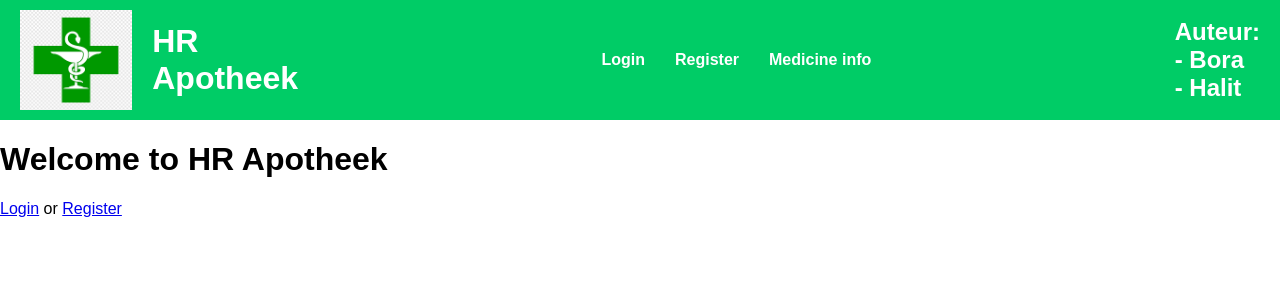
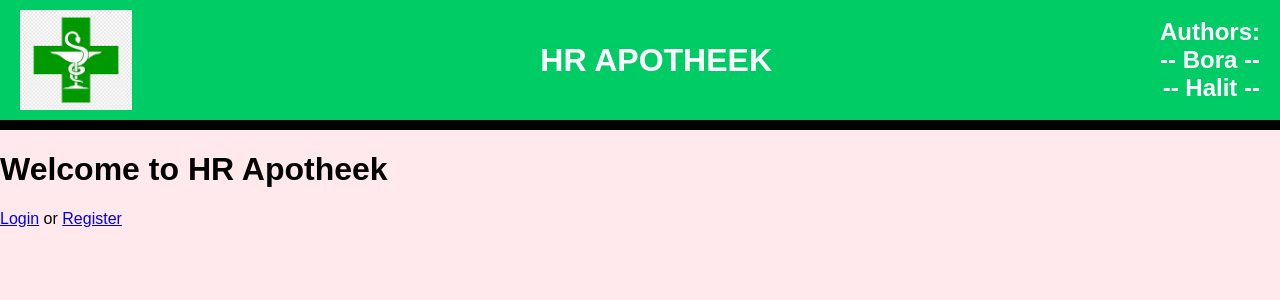
Before and after one commit to herkam3/HR_Apotheek, a Django app: page / in a window 1280 px wide. Shown: the top 300 px of the page. Run offline with Django 5.2, Linux system fonts and the light colour scheme.

Commit message:
update base.html + style.css for a more colorful design.

```diff
--- a/HR_Apotheek/base/static/base/css/style.css
+++ b/HR_Apotheek/base/static/base/css/style.css
@@ -1,27 +1,44 @@
-* {
+body {
+    background-color: rgb(255, 233, 237);
+    font-family: Arial, sans-serif;
+    margin: 0;
     padding: 0;
+}
+
+header {
+    background-color: #00CC66;
+    color: #fff;
+    padding: 10px 20px;
+    display: flex;
+    align-items: center;
+    justify-content: space-between; /* Ensure space between content */
+}
+
+.header-content {
+    display: flex;
+    flex-direction: column;
+    align-items: center;
+}
+
+header img {
+    height: 100px;
+    width: auto;
+    margin-right: 20px;
+}
+
+header h1 {
     margin: 0;
-    font-family: Trebuchet MS;
-   }
+}
 
-   .menu {
-    margin: 0rem;
-    padding: 5rem;
-    border: 0.5rem solid black;
-    text-align: left;
-   }
+.authors {
+    text-align: right;
+}
 
-   .menu ul li {
-    display: inline;
-    padding: 5rem;
-   }
+.authors h2 {
+    margin: 0;
+}
 
-   .menu ul li a, a:link, a:visited, a:active {
-    color: #666;
-    text-decoration: none;
-   }
-
-   .menu ul li a:hover {
-    color: #333;
-    text-decoration: underline;
-   }
+main {
+    background-color: black;
+    padding: 5px;
+}
--- a/HR_Apotheek/base/templates/base/base.html
+++ b/HR_Apotheek/base/templates/base/base.html
@@ -1,18 +1,32 @@
-<header>
+<!DOCTYPE html>
+<html lang="en">
+<head>
+    <meta charset="UTF-8">
+    <meta name="viewport" content="width=device-width, initial-scale=1.0">
+    <title>{% block title %}HR Apotheek{% endblock %}</title>
     {% load static %}
-    <img src="{% static 'base/img/Apotheek-Logo.png' %}" alt="Logo">
-    <h1>HR Apotheek</h1>
-    <nav>
-        <ul>
-            <li><a href="{% url 'login' %}">Login</a></li>
-            <li><a href="{% url 'register' %}">Register</a></li>
-            <li><a href="{% url 'medicine_list' %}">Medicine info</a></li>
-        </ul>
-    </nav>
-    <h2>Auteur:<br>- Bora<br>- Halit</h2>
-</header>
+    <link rel="stylesheet" href="{% static 'base/css/style.css' %}">
+</head>
+<body>
+    <header>
+        {% load static %}
+        <img src="{% static 'base/img/Apotheek-Logo.png' %}" alt="Logo">
+        <div class="header-content">
+            <h1>HR APOTHEEK</h1>
+        </div>
+        <div class="authors">
+            <h2>Authors:<br>-- Bora --<br>-- Halit --</h2>
+        </div>
+    </header>
 
-{% comment %}
-this is the mennubalk use {% include 'base/base.html' %} to call the menubalk,
-this should be incuded on most html pages.
-{% endcomment %}
+    {% comment %}
+    this is the menu bar use {% include 'base/base.html' %} to call the menu bar,
+    this should be included on most html pages.
+    {% endcomment %}
+
+    <main>
+        {% block content %}
+        {% endblock %}
+    </main>
+</body>
+</html>
```
